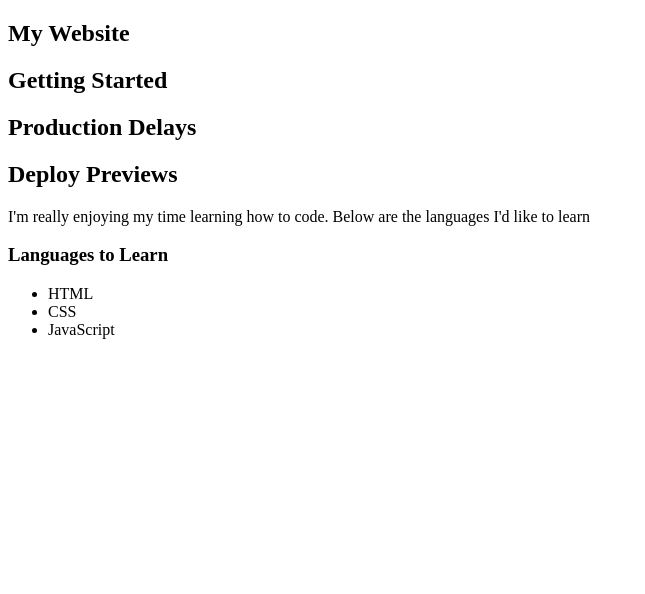
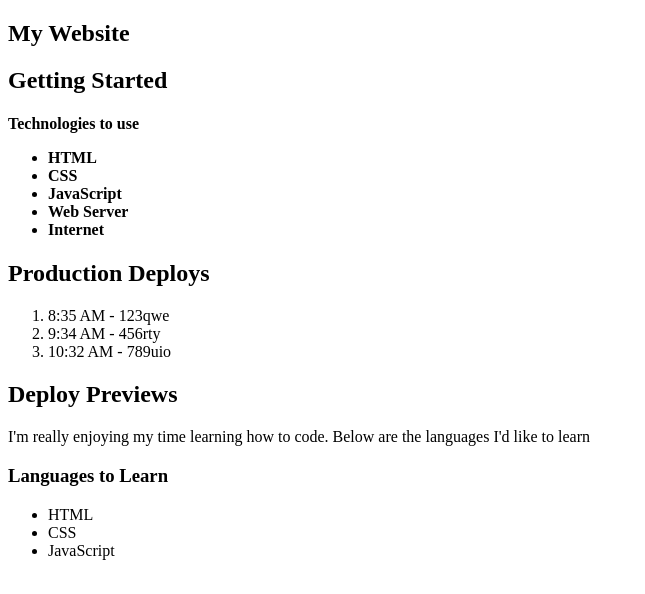
Before and after one commit to teltic/my-sixth-repo, a plain HTML site: page Pre-Course-Homework/index.html in a window 1280 px wide. Shown: the whole page, without its empty margins (0-645 px from the left). Drawn offline with Linux system fonts and the light colour scheme.

Commit message:
Added lists to index

```diff
--- a/Pre-Course-Homework/index.html
+++ b/Pre-Course-Homework/index.html
@@ -14,9 +14,24 @@
       </div>
       <div title="getting-started">
         <h2> Getting Started</h2>
+        <h4> Technologies to use
+          <ul>
+            <li>HTML</li>
+            <li>CSS</li>
+            <li>JavaScript</li>
+            <li>Web Server</li>
+            <li>Internet</li>
+          </ul>
+        </h4>
       </div>
       <div title="Production-Delays">
-        <h2>Production Delays</h2>
+        <h2>Production Deploys</h2>
+        <ol>
+          <li>8:35 AM - 123qwe</li>
+          <li>9:34 AM - 456rty</li>
+          <li>10:32 AM - 789uio</li>
+        </ol>
+
       </div>
       <div title="Deploy-Previews">
         <h2>Deploy Previews</h2>
```
